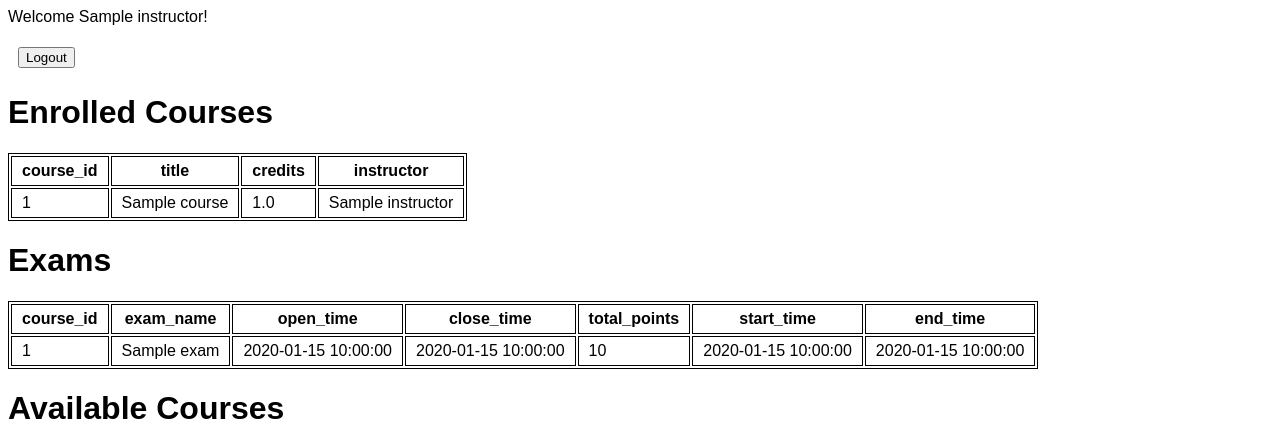
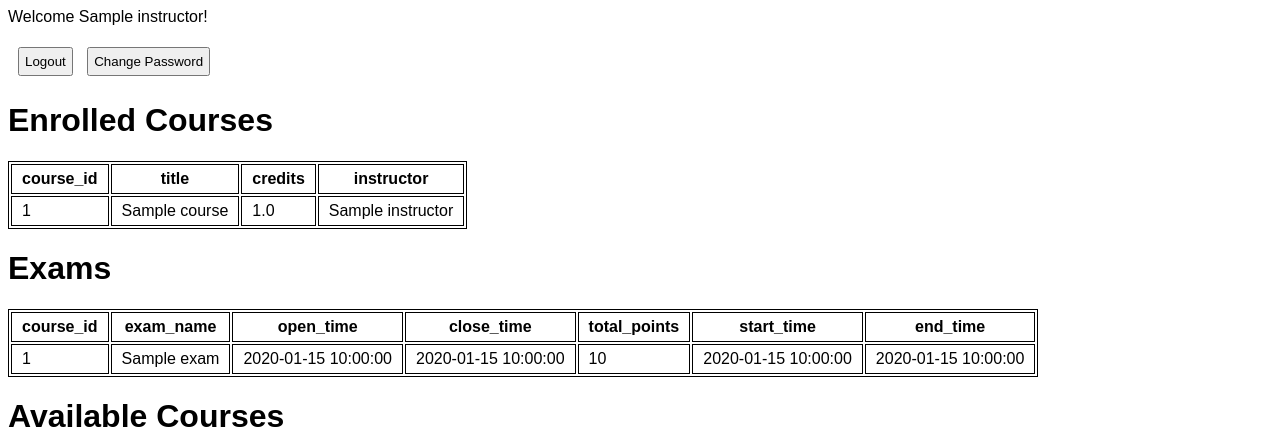
Before and after one commit to Andrew-Koman/CS3425Project, a PHP site: page /student/main.php in a window 1280 px wide. Shown: the top 433 px of the page. Run offline with PHP 8.4, Linux system fonts and the light colour scheme; the visitor is signed in with stand-in values (Sample User, id 1); tables that the repository leaves empty hold one stand-in row (values such as "Sample post").

Commit message:
Added the ability for students to change their password

```diff
--- a/instructor/check_score.php
+++ b/instructor/check_score.php
@@ -15,8 +15,6 @@
 echo "<p>Session:</p>";
 print_r($_SESSION);
 echo "</pre>";
-
-
 
 if( !isset($_POST["check_score"]) ) {
     header("Location: main.php");
--- a/student/main.php
+++ b/student/main.php
@@ -27,8 +27,9 @@
     echo "<p>Welcome $name!</p>";
 ?>
 
-<form method="post" action="../login.php">
-        <input type="submit" value="Logout" name="logout">
+<form method="post">
+    <button type="submit" name="logout" formaction="../login.php">Logout</button>
+    <button type="submit" name="pwchange" formaction="../changePassword.php">Change Password</button>
 </form>
 
 <h1>Enrolled Courses</h1>
```
